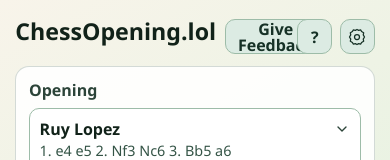
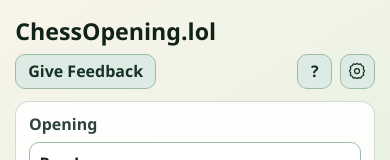
Before and after one commit to hudsonevers-alt/ChessOpenings, a React (Vite) app: page / in a window 390 px wide. Shown: the top 160 px of the page. Built offline with nearby package versions, Linux system fonts and the light colour scheme.

Commit message:
Fix mobile header overlap and improve bot tooltip behavior

```diff
--- a/src/App.tsx
+++ b/src/App.tsx
@@ -516,6 +516,7 @@
   const openingSearchResetTimeoutRef = useRef<ReturnType<typeof setTimeout> | null>(null);
   const explorerDataCacheRef = useRef<Map<string, PreloadedExplorerData>>(new Map());
   const explorerRequestCacheRef = useRef<Map<string, Promise<PreloadedExplorerData>>>(new Map());
+  const botRateTooltipRef = useRef<HTMLDivElement | null>(null);
 
   const selectedOpening = OPENINGS.find((opening) => opening.id === selectedOpeningId) ?? OPENINGS[0];
   const filteredOpenings = OPENINGS.filter((opening) =>
@@ -722,6 +723,30 @@
       window.removeEventListener("keydown", handleEscape);
     };
   }, [helpOpen, feedbackOpen]);
+
+  useEffect(() => {
+    if (!botRateTooltipOpen) {
+      return;
+    }
+
+    const handlePointerDown = (event: PointerEvent): void => {
+      const target = event.target as Node | null;
+      if (!target) {
+        return;
+      }
+
+      if (botRateTooltipRef.current?.contains(target)) {
+        return;
+      }
+
+      setBotRateTooltipOpen(false);
+    };
+
+    document.addEventListener("pointerdown", handlePointerDown);
+    return () => {
+      document.removeEventListener("pointerdown", handlePointerDown);
+    };
+  }, [botRateTooltipOpen]);
 
   const clearSessionState = (nextStatus: string): void => {
     sessionIdRef.current += 1;
@@ -1352,6 +1377,7 @@
           >
             Give Feedback
           </button>
+          <div className="top-bar-right-actions">
             <button
               type="button"
               className="icon-control top-help-control"
@@ -1384,6 +1410,7 @@
                 </svg>
               )}
             </button>
+          </div>
         </div>
       </header>
 
@@ -1688,7 +1715,8 @@
                     key={entry.uci}
                     className={lastMoveReview?.playedRank === entry.rank ? "top-move-played" : undefined}
                   >
-                    {entry.san} ({formatRate(entry.rate)})
+                    <span className="top-move-san">{entry.san}</span>
+                    <span className="top-move-rate">({formatRate(entry.rate)})</span>
                   </li>
                 ) : (
                   <li key={`placeholder-${index}`} className="top-move-placeholder">
@@ -1702,7 +1730,10 @@
           <div className={`bot-side-panel ${isBoardSet ? "bot-side-panel-with-accuracy" : ""}`}>
             {lastBotMove ? <strong className="bot-line-move">{lastBotMove}</strong> : null}
             {hasBotMoveInfo ? (
-              <div className={`bot-line-rate-wrap ${botRateTooltipOpen ? "bot-line-rate-wrap-open" : ""}`}>
+              <div
+                ref={botRateTooltipRef}
+                className={`bot-line-rate-wrap ${botRateTooltipOpen ? "bot-line-rate-wrap-open" : ""}`}
+              >
                 <span className="bot-line-rate">{botMoveRatePercent}</span>
                 <button
                   type="button"
--- a/src/style.css
+++ b/src/style.css
@@ -46,6 +46,12 @@
   align-items: center;
   justify-content: flex-end;
   flex-wrap: wrap;
+  gap: 0.45rem;
+}
+
+.top-bar-right-actions {
+  display: flex;
+  align-items: center;
   gap: 0.45rem;
 }
 
@@ -661,6 +667,12 @@
 
 .top-moves-list li {
   min-height: 1.2em;
+  white-space: nowrap;
+}
+
+.top-move-rate {
+  margin-left: 0.22rem;
+  white-space: nowrap;
 }
 
 .top-move-played {
@@ -743,6 +755,7 @@
 
 @media (max-width: 880px) {
   .top-bar {
+    flex-direction: column;
     align-items: stretch;
     gap: 0.55rem;
   }
@@ -753,25 +766,22 @@
 
   .top-bar-actions {
     width: 100%;
-    display: grid;
-    grid-template-columns: minmax(0, 1fr) auto auto;
+    display: flex;
     align-items: center;
-    column-gap: 0.45rem;
+    justify-content: space-between;
+    flex-wrap: nowrap;
   }
 
-  .top-bar-actions .top-feedback-control {
-    grid-column: 1;
-    justify-self: start;
+  .top-feedback-control {
+    flex: 0 1 auto;
+    max-width: calc(100% - 5.4rem);
+    overflow: hidden;
+    text-overflow: ellipsis;
+    white-space: nowrap;
   }
 
-  .top-bar-actions .top-help-control {
-    grid-column: 2;
-    justify-self: end;
-  }
-
-  .top-bar-actions .gear-control {
-    grid-column: 3;
-    justify-self: end;
+  .top-bar-right-actions {
+    flex: 0 0 auto;
   }
 
   .settings-grid {
```
Lines whose indentation alone changed are shown as unchanged.
